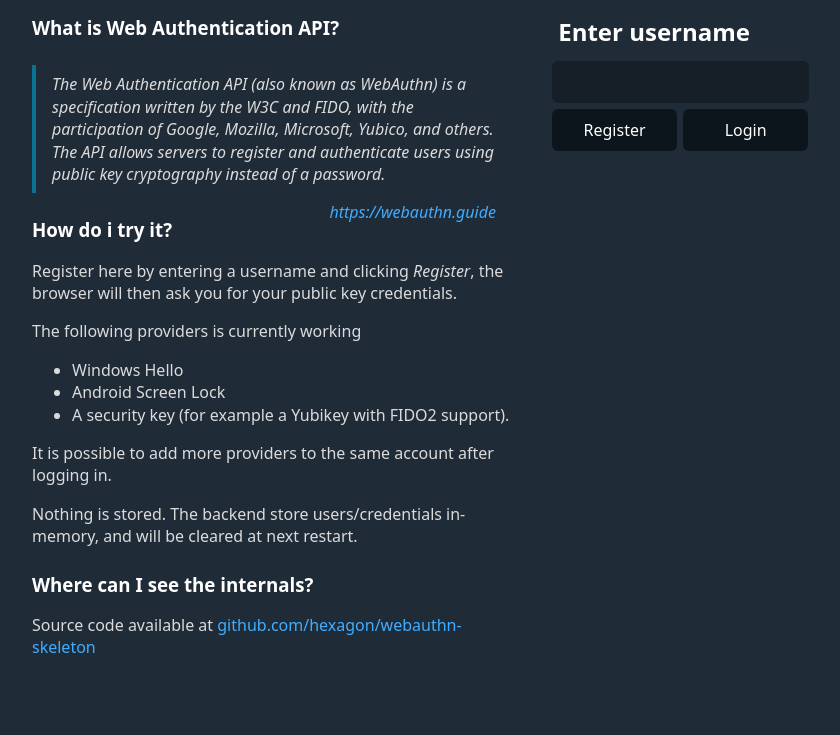
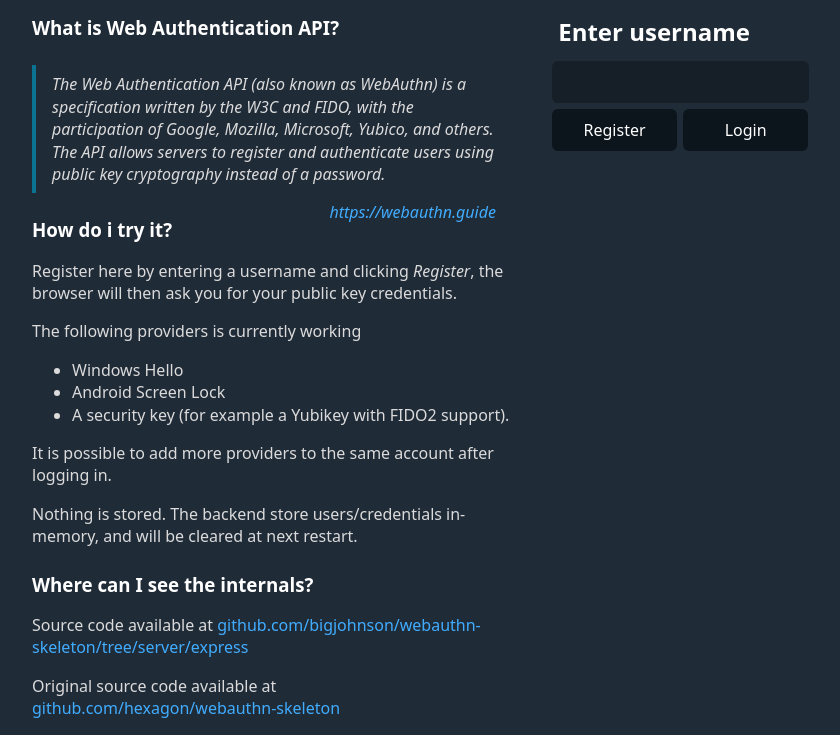
Before and after one commit to Hexagon/webauthn-skeleton, a website: page public/static/index.html in a window 1280 px wide. Shown: the part 94-829 px from the top of the page, without its empty margins (208-1048 px from the left). Before the commit the page ends 800 px from the top, so only its background shows below. Drawn offline with nearby package versions, Linux system fonts and the light colour scheme; no server answers; a script that the page names is missing; some icons are missing.

Commit message:
Changed links

```diff
--- a/public/static/index.html
+++ b/public/static/index.html
@@ -32,7 +32,9 @@
             <p>Nothing is stored. The backend store users/credentials in-memory, and will be cleared at next restart.</p>
             <h3>Where can I see the internals?</h3>
             <p>
-                Source code available at <a href="https://github.com/hexagon/webauthn-skeleton">github.com/hexagon/webauthn-skeleton</a>
+                Source code available at <a href="https://github.com/bigjohnson/webauthn-skeleton/tree/server/express">github.com/bigjohnson/webauthn-skeleton/tree/server/express</a>
+            </p><p>
+                Original source code available at <a href="https://github.com/hexagon/webauthn-skeleton">github.com/hexagon/webauthn-skeleton</a>
             </p>
         </div>
         <div class="right-column fl">
```
Also changed, not shown: README.md.
